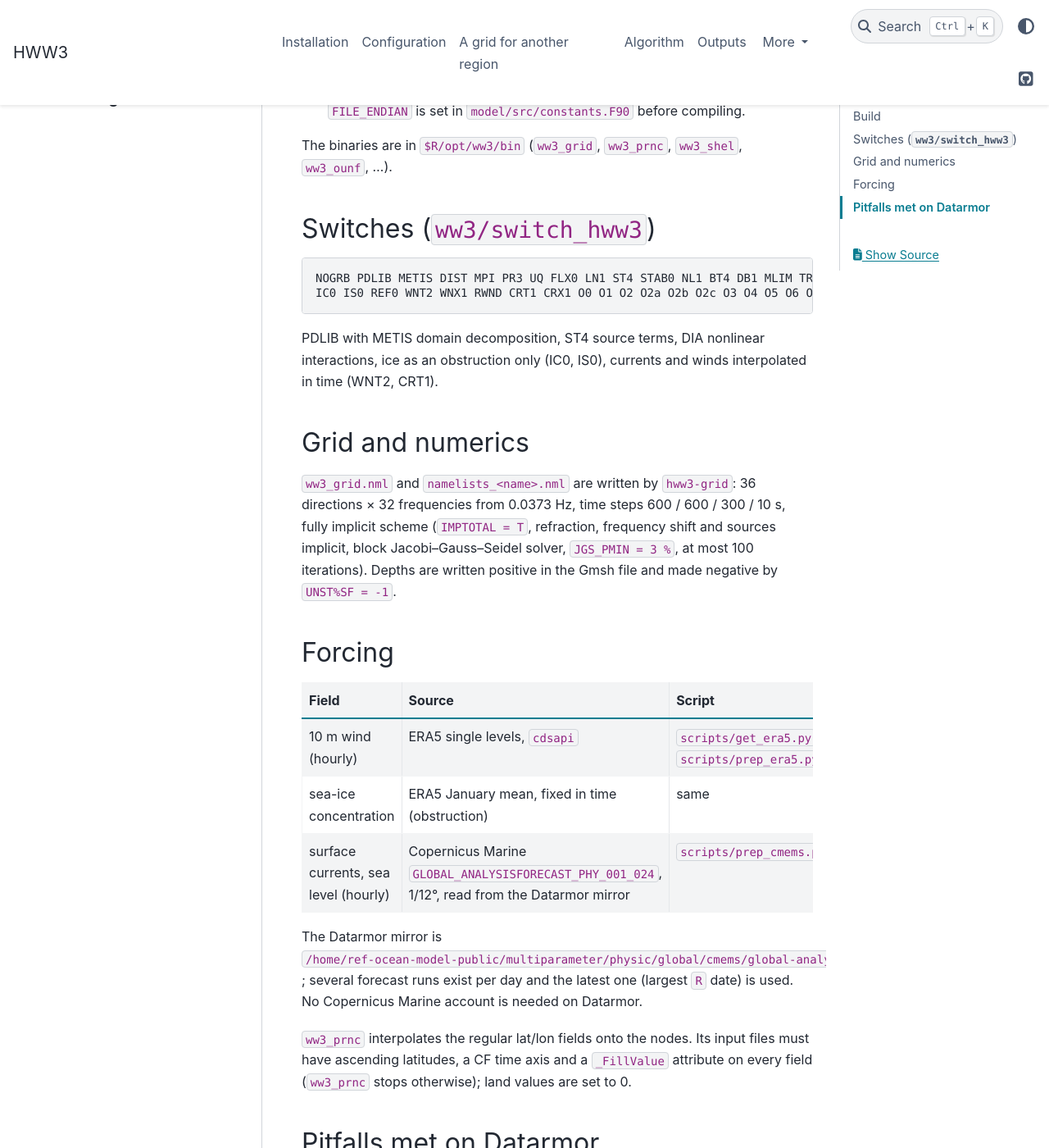
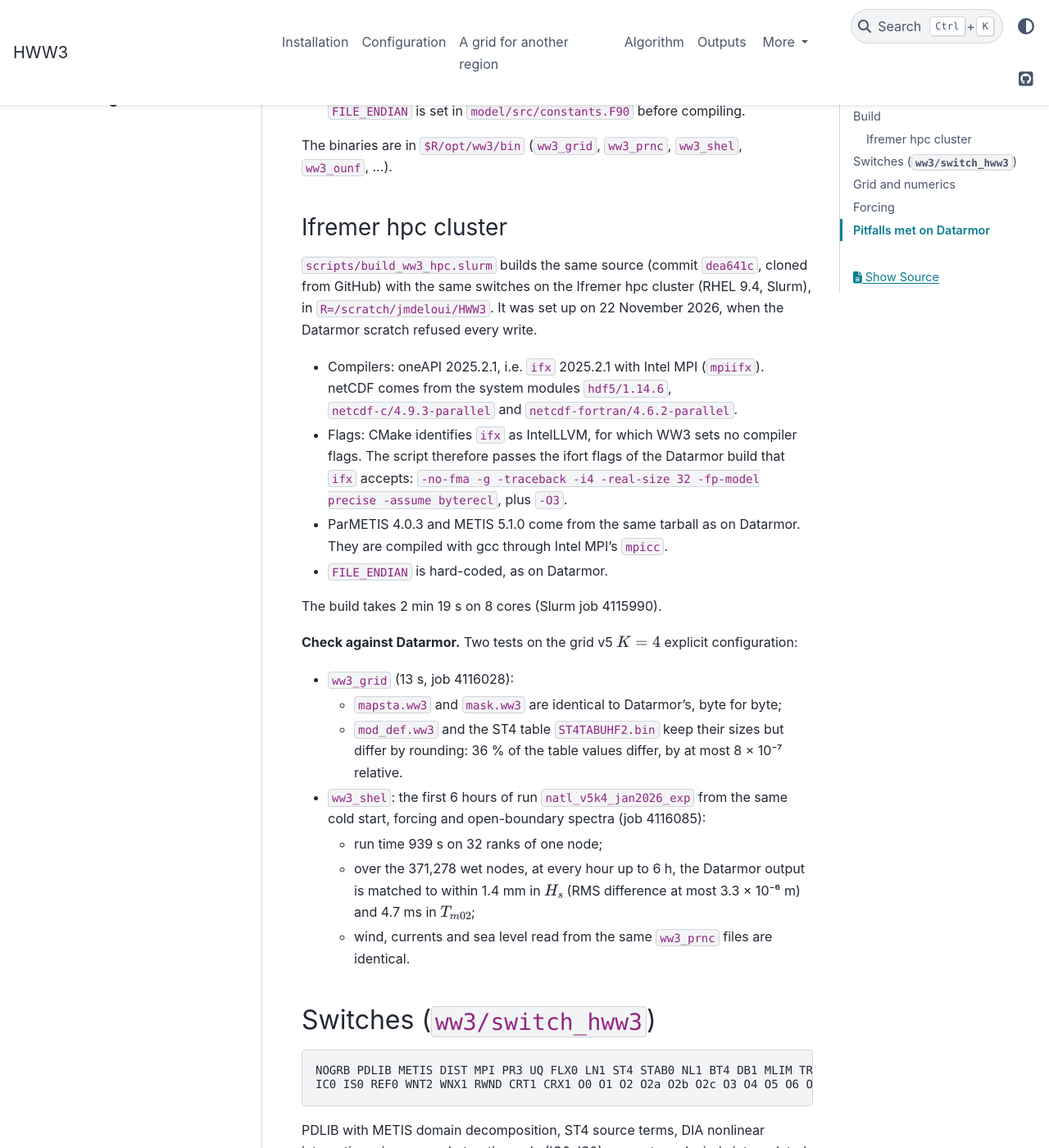
Before and after one commit to jmdelouis/HWW3, a Sphinx documentation site: the page built from docs/ww3.md, in a window 1280 px wide and 1400 px high, scrolled down 527 px. Shown: the whole window at 82% size. Built offline with Sphinx 7.4.7 and the PyData theme 0.15.4, drawn with Linux system fonts in a browser that asks for light colours.

Commit message:
Build WW3 on the Ifremer hpc cluster while the Datarmor scratch refuses writes: scripts/build_ww3_hpc.slurm compiles the same WW3 develop commit dea641c (cloned from GitHub) with the same switches in /scratch/jmdeloui/HWW3 on hpc (RHEL 9.4, Slurm) with oneAPI 2025.2.1 (ifx and Intel MPI) and the system hdf5 1.14.6, netCDF-C 4.9.3 and netCDF-Fortran 4.6.2 parallel modules, passes the ifort flags of the Datarmor build that ifx accepts (-no-fma -g -traceback -i4 -real-size 32 -fp-model precise -assume byterecl, -O3) because WW3's CMake sets none for the IntelLLVM compiler, builds ParMETIS 4.0.3 and METIS 5.1.0 from the Datarmor tarball with gcc through Intel MPI's mpicc and takes 2 min 19 s on 8 cores (Slurm job 4115990); on the grid v5 K=4 explicit inputs ww3_grid (13 s, job 4116028) reproduces mapsta.ww3 and mask.ww3 bit for bit and the ST4 table to within 8e-7 relative, and the first 6 hours of run natl_v5k4_jan2026_exp from the same cold start, forcing and open-boundary spectra (939 s on 32 ranks, job 4116085) match the Datarmor output to within 1.4 mm in Hs (RMS difference at most 3.3e-6 m over 371,278 wet nodes) and 4.7 ms in Tm02 with identical wind, currents and sea level; docs/ww3.md, reproducing.md, installation.md and api.md describe the build and the check
Co-Authored-By: Claude Opus 5.5 <noreply@anthropic.com>

```diff
--- a/docs/installation.md
+++ b/docs/installation.md
@@ -34,8 +34,9 @@ $R/venv/bin/pip install cdsapi numpy netCDF4
 ## WAVEWATCH III
 
 WW3 is built from the NOAA-EMC `develop` branch with the switches of
-`ww3/switch_hww3`; see [WW3 setup](ww3.md) and the build script
-`scripts/build_ww3.pbs`.
+`ww3/switch_hww3`; see [WW3 setup](ww3.md) and the build scripts
+`scripts/build_ww3.pbs` (Datarmor) and `scripts/build_ww3_hpc.slurm`
+(Ifremer hpc cluster).
 
 ## Documentation
 
--- a/docs/ww3.md
+++ b/docs/ww3.md
@@ -18,6 +18,44 @@ WW3 `develop` (NOAA-EMC, commit `dea641c`) is built with CMake by
 
 The binaries are in `$R/opt/ww3/bin` (`ww3_grid`, `ww3_prnc`, `ww3_shel`,
 `ww3_ounf`, ...).
+
+### Ifremer hpc cluster
+
+`scripts/build_ww3_hpc.slurm` builds the same source (commit `dea641c`,
+cloned from GitHub) with the same switches on the Ifremer hpc cluster
+(RHEL 9.4, Slurm), in `R=/scratch/jmdeloui/HWW3`. It was set up on
+22 November 2026, when the Datarmor scratch refused every write.
+
+- Compilers: oneAPI 2025.2.1, i.e. `ifx` 2025.2.1 with Intel MPI
+  (`mpiifx`). netCDF comes from the system modules `hdf5/1.14.6`,
+  `netcdf-c/4.9.3-parallel` and `netcdf-fortran/4.6.2-parallel`.
+- Flags: CMake identifies `ifx` as IntelLLVM, for which WW3 sets no
+  compiler flags. The script therefore passes the ifort flags of the
+  Datarmor build that `ifx` accepts:
+  `-no-fma -g -traceback -i4 -real-size 32 -fp-model precise -assume byterecl`,
+  plus `-O3`.
+- ParMETIS 4.0.3 and METIS 5.1.0 come from the same tarball as on
+  Datarmor. They are compiled with gcc through Intel MPI's `mpicc`.
+- `FILE_ENDIAN` is hard-coded, as on Datarmor.
+
+The build takes 2 min 19 s on 8 cores (Slurm job 4115990).
+
+**Check against Datarmor.** Two tests on the grid v5 $K=4$ explicit
+configuration:
+
+- `ww3_grid` (13 s, job 4116028):
+  - `mapsta.ww3` and `mask.ww3` are identical to Datarmor's, byte for byte;
+  - `mod_def.ww3` and the ST4 table `ST4TABUHF2.bin` keep their sizes but
+    differ by rounding: 36 % of the table values differ, by at most
+    8 × 10⁻⁷ relative.
+- `ww3_shel`: the first 6 hours of run `natl_v5k4_jan2026_exp` from the
+  same cold start, forcing and open-boundary spectra (job 4116085):
+  - run time 939 s on 32 ranks of one node;
+  - over the 371,278 wet nodes, at every hour up to 6 h, the Datarmor
+    output is matched to within 1.4 mm in $H_s$ (RMS difference at most
+    3.3 × 10⁻⁶ m) and 4.7 ms in $T_{m02}$;
+  - wind, currents and sea level read from the same `ww3_prnc` files are
+    identical.
 
 ## Switches (`ww3/switch_hww3`)
 
```
Also changed, not shown: docs/api.md (+1 -1 lines), docs/reproducing.md (+7 -0 lines), 1 other file.
